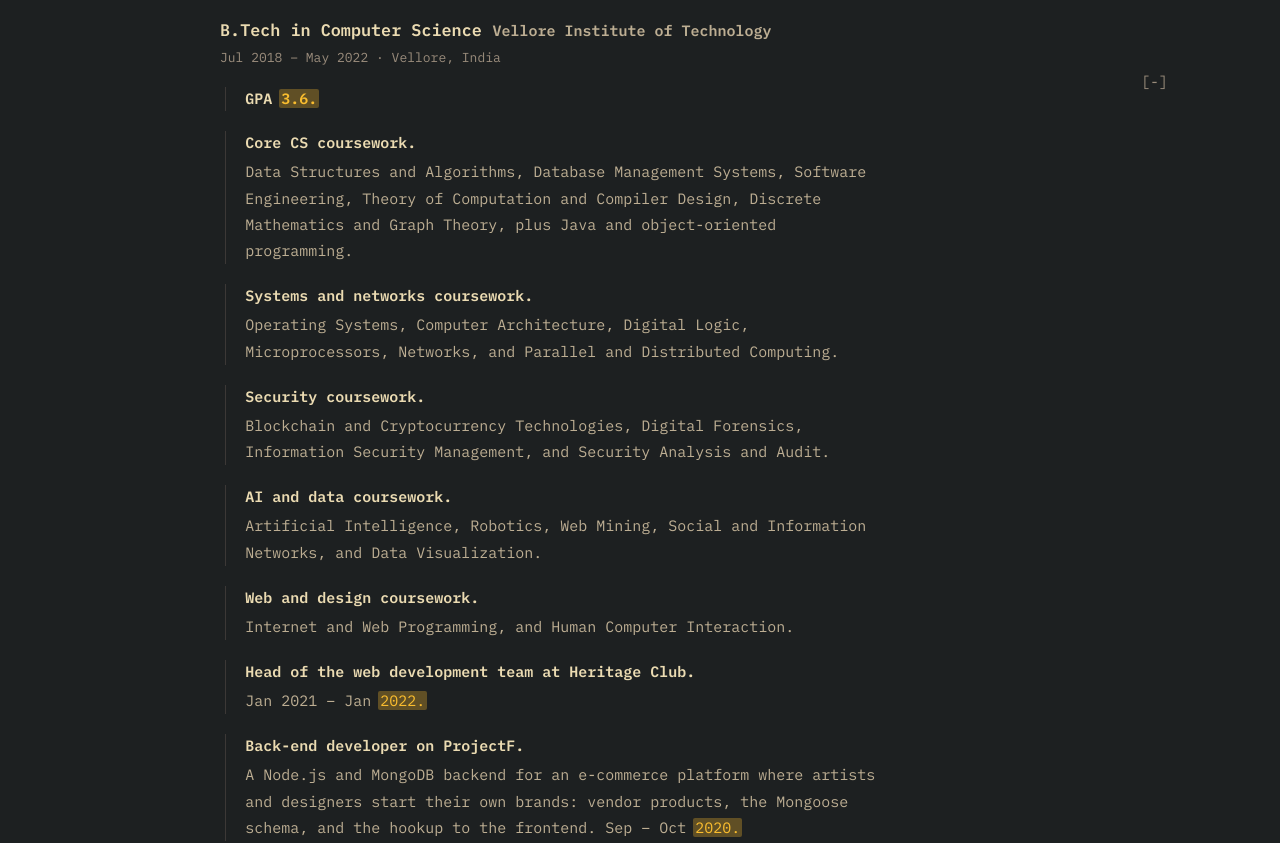
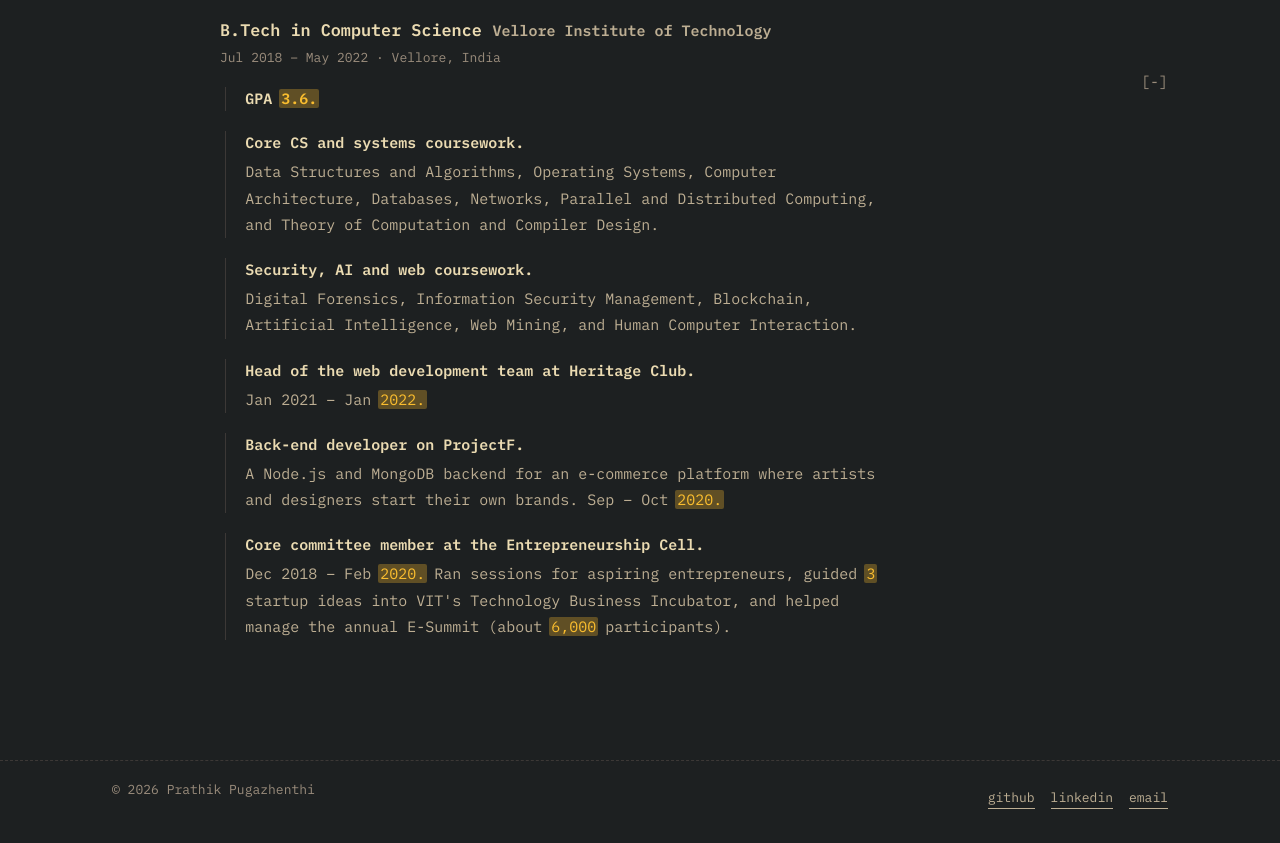
Before and after one commit to Prathik0300/portfolio_v2, a Next.js app: page /experience in a window 1280 px wide. Shown: the part 3100-3943 px from the top of the page. Built offline with nearby package versions, Linux system fonts and the light colour scheme; no server answers.

Commit message:
Trim the B.Tech entry: two coursework lines, shorter activity notes
Co-Authored-By: Claude Sonnet 5.5 <noreply@anthropic.com>

```diff
--- a/src/content/experience.ts
+++ b/src/content/experience.ts
@@ -182,24 +182,12 @@ export const educationItems: EducationItem[] = [
         lead: "GPA 3.6.",
       },
       {
-        lead: "Core CS coursework.",
-        detail: "Data Structures and Algorithms, Database Management Systems, Software Engineering, Theory of Computation and Compiler Design, Discrete Mathematics and Graph Theory, plus Java and object-oriented programming.",
+        lead: "Core CS and systems coursework.",
+        detail: "Data Structures and Algorithms, Operating Systems, Computer Architecture, Databases, Networks, Parallel and Distributed Computing, and Theory of Computation and Compiler Design.",
       },
       {
-        lead: "Systems and networks coursework.",
-        detail: "Operating Systems, Computer Architecture, Digital Logic, Microprocessors, Networks, and Parallel and Distributed Computing.",
-      },
-      {
-        lead: "Security coursework.",
-        detail: "Blockchain and Cryptocurrency Technologies, Digital Forensics, Information Security Management, and Security Analysis and Audit.",
-      },
-      {
-        lead: "AI and data coursework.",
-        detail: "Artificial Intelligence, Robotics, Web Mining, Social and Information Networks, and Data Visualization.",
-      },
-      {
-        lead: "Web and design coursework.",
-        detail: "Internet and Web Programming, and Human Computer Interaction.",
+        lead: "Security, AI and web coursework.",
+        detail: "Digital Forensics, Information Security Management, Blockchain, Artificial Intelligence, Web Mining, and Human Computer Interaction.",
       },
       {
         lead: "Head of the web development team at Heritage Club.",
@@ -207,11 +195,11 @@ export const educationItems: EducationItem[] = [
       },
       {
         lead: "Back-end developer on ProjectF.",
-        detail: "A Node.js and MongoDB backend for an e-commerce platform where artists and designers start their own brands: vendor products, the Mongoose schema, and the hookup to the frontend. Sep – Oct 2020.",
+        detail: "A Node.js and MongoDB backend for an e-commerce platform where artists and designers start their own brands. Sep – Oct 2020.",
       },
       {
         lead: "Core committee member at the Entrepreneurship Cell.",
-        detail: "Dec 2018 – Feb 2020. Ran sessions for aspiring entrepreneurs, piloted Futurepreneurs and Udaan with about 1,000 participants each, guided 3 startup ideas into VIT's Technology Business Incubator, and helped manage the annual E-Summit (about 6,000 participants).",
+        detail: "Dec 2018 – Feb 2020. Ran sessions for aspiring entrepreneurs, guided 3 startup ideas into VIT's Technology Business Incubator, and helped manage the annual E-Summit (about 6,000 participants).",
       },
     ],
   },
```
